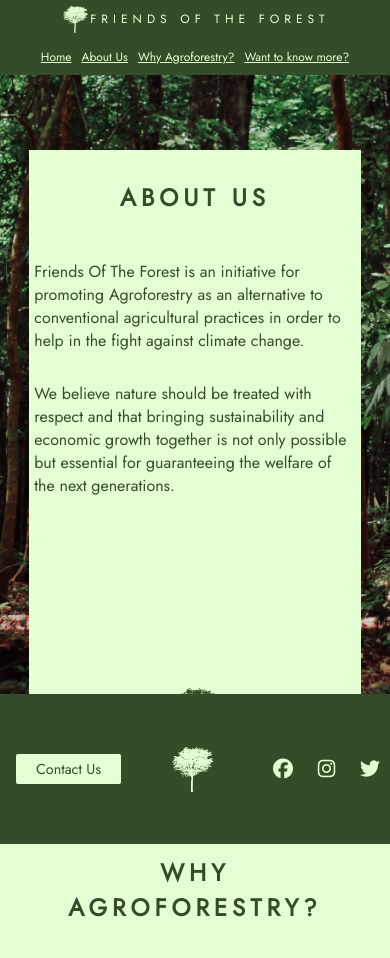
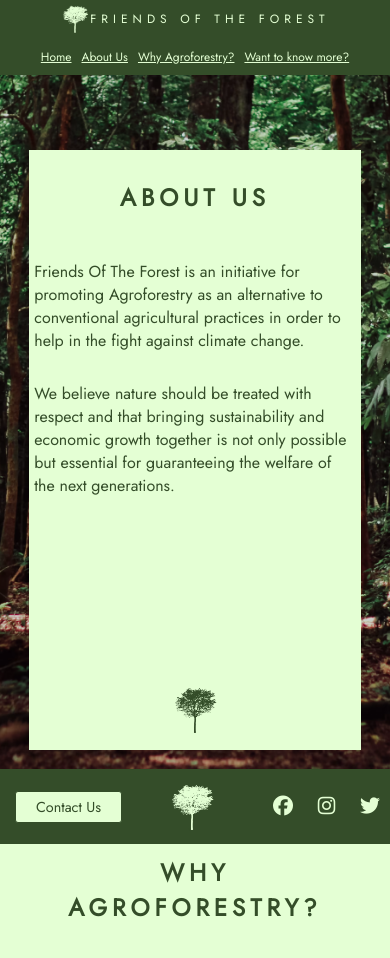
Before and after one commit to felipesandoli/friends-of-the-forest, a plain HTML site: page index.html in a window 390 px wide. Shown: the top 958 px of the page. Drawn offline with Linux system fonts and the light colour scheme.

Commit message:
Resize footer for tablets and mobile phones

```diff
--- a/assets/css/style.css
+++ b/assets/css/style.css
@@ -485,6 +485,11 @@ footer li a {
         justify-content: space-around;
     }
 
+    /* Resize footer for tablets */
+    footer {
+        height: 125px;
+    }
+
     /* Increase width of elements for all sections */
     #about-us div {
         width: 85%;
@@ -528,6 +533,11 @@ footer li a {
         padding: 15px;
     }
 
+    /* Resize footer for mobiles */
+    footer {
+        height: 75px;
+    }
+
     /* Resize media links, logo image and contact us button in footer for mobiles */
     footer li {
         padding: 10px;
```
